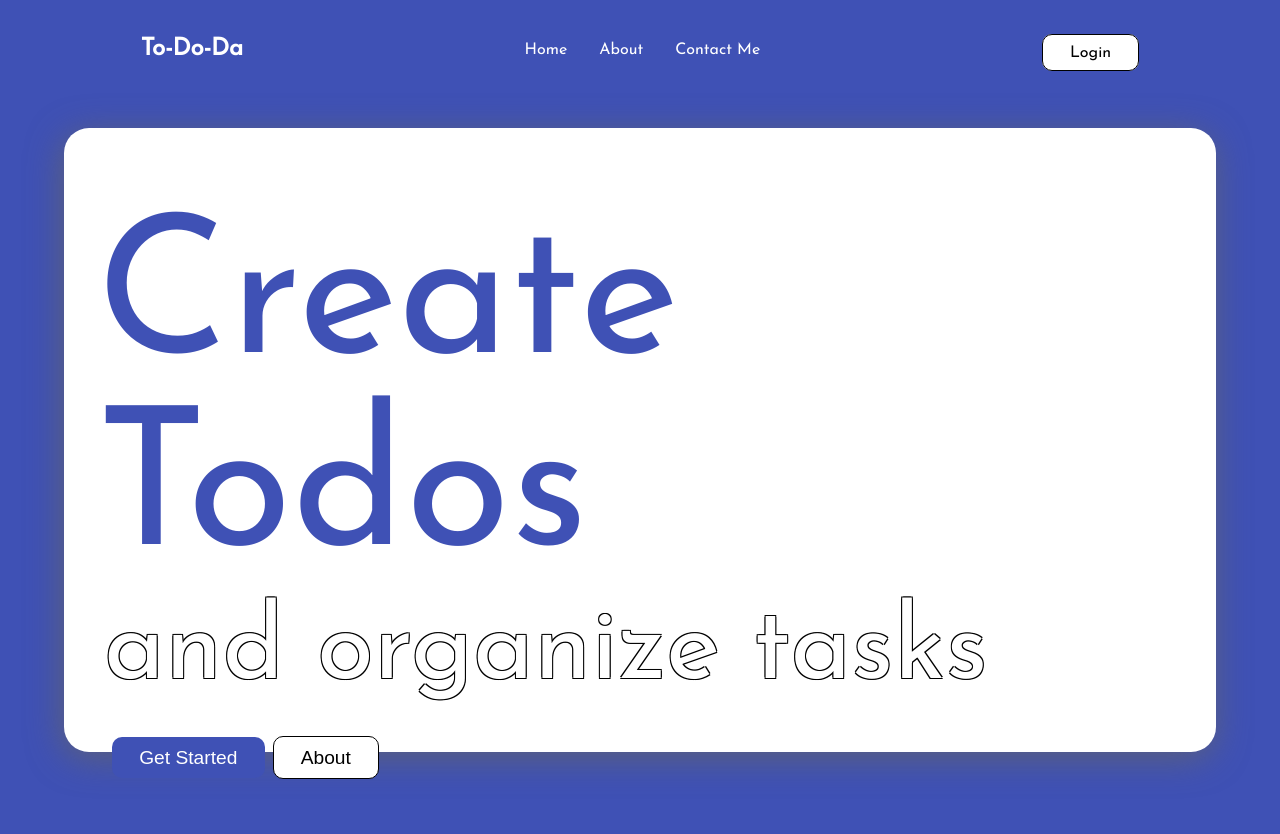
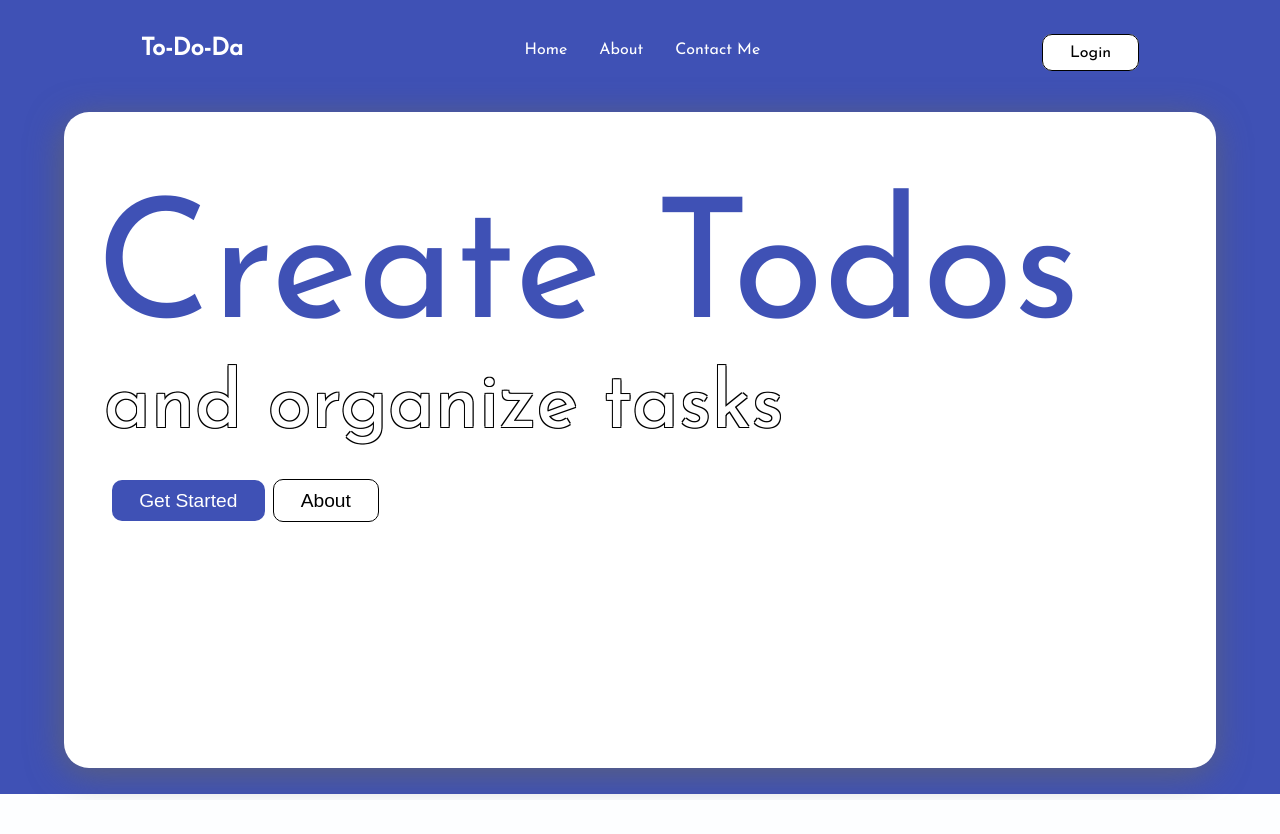
Before and after one commit to prajjwalkapoor/todo-app, a React (Create React App) app: page / in a window 1280 px wide. Shown: the top 834 px of the page. After the commit the page ends 800 px from the top, so only its background shows below. Built offline with nearby package versions, Linux system fonts and the light colour scheme; no server answers.

Commit message:
slight fix

```diff
--- a/src/App.css
+++ b/src/App.css
@@ -23,6 +23,7 @@ h6 {
 .navBar {
   display: flex;
   justify-content: space-around;
+  flex-wrap: wrap;
   background-color: var(--main-color);
   padding: 1.8rem 0;
 }
@@ -37,6 +38,7 @@ h6 {
 .navBar .navLink:hover {
   color: var(--main-color);
 }
+
 .links {
   display: flex;
   justify-content: space-around;
@@ -141,14 +143,14 @@ h4 {
   background-color: var(--main-color);
   margin: 0;
   padding: 2rem 0;
-  height: 90vh;
+  height: 80vh;
 }
 .landing-container {
   text-align: left;
   background-color: var(--white-color);
   margin-top: 2.5rem;
   width: 90vw;
-  height: 78%;
+  height: 82%;
   border-radius: 25px;
   position: absolute;
   left: 50%;
@@ -157,12 +159,12 @@ h4 {
   box-shadow: -2px 6px 34px 0px rgba(102, 102, 102, 0.75);
 }
 .primary-landing-h1 {
-  font-size: 12rem;
+  font-size: clamp(5rem, 13vw, 12rem);
   font-weight: 500;
   margin: 5rem 0 0 2rem;
 }
 .secondary-landing-h1 {
-  font-size: 6.5rem;
+  font-size: clamp(4rem, 7vw, 5rem);
   font-weight: 500;
   margin: 0.5rem 0 0 2.5rem;
   color: var(--white-color);
@@ -201,13 +203,25 @@ h4 {
 }
 .todo-list {
   background-color: var(--white-color);
-  margin: 2rem auto;
+  margin: 1.5rem auto;
   padding-bottom: 1rem;
   width: 71.5%;
   border: 1px solid #4f4f4f;
   border-radius: 15px;
-  height: 100vh;
+  height: 50vh;
+  overflow-y: scroll;
 }
+
+.todo-list::-webkit-scrollbar {
+  width: 4px;
+}
+.todo-list::-webkit-scrollbar-track {
+  background: transparent;
+}
+.todo-list::-webkit-scrollbar-thumb {
+  background-color: #005cc8;
+}
+
 .null {
   background-color: black;
 }
--- a/src/components/Login.js
+++ b/src/components/Login.js
@@ -1,4 +1,5 @@
 import React, { useEffect, useState } from "react";
+import { Link } from "react-router-dom";
 import StyledFirebaseAuth from "react-firebaseui/StyledFirebaseAuth";
 import firebase from "firebase";
 
@@ -58,9 +59,14 @@ function SignInScreen() {
               Welcome {firebase.auth().currentUser.displayName}! You are now
               signed-in!
             </p>
-            <a className="btn" onClick={() => firebase.auth().signOut()}>
+            <Link to="/mytodos">
+              <button className="btn" style={{ marginRight: "0.7rem" }}>
+                My todos
+              </button>
+            </Link>
+            <button className="btn" onClick={() => firebase.auth().signOut()}>
               Sign-out
-            </a>
+            </button>
           </div>
         </div>
       </>
```
